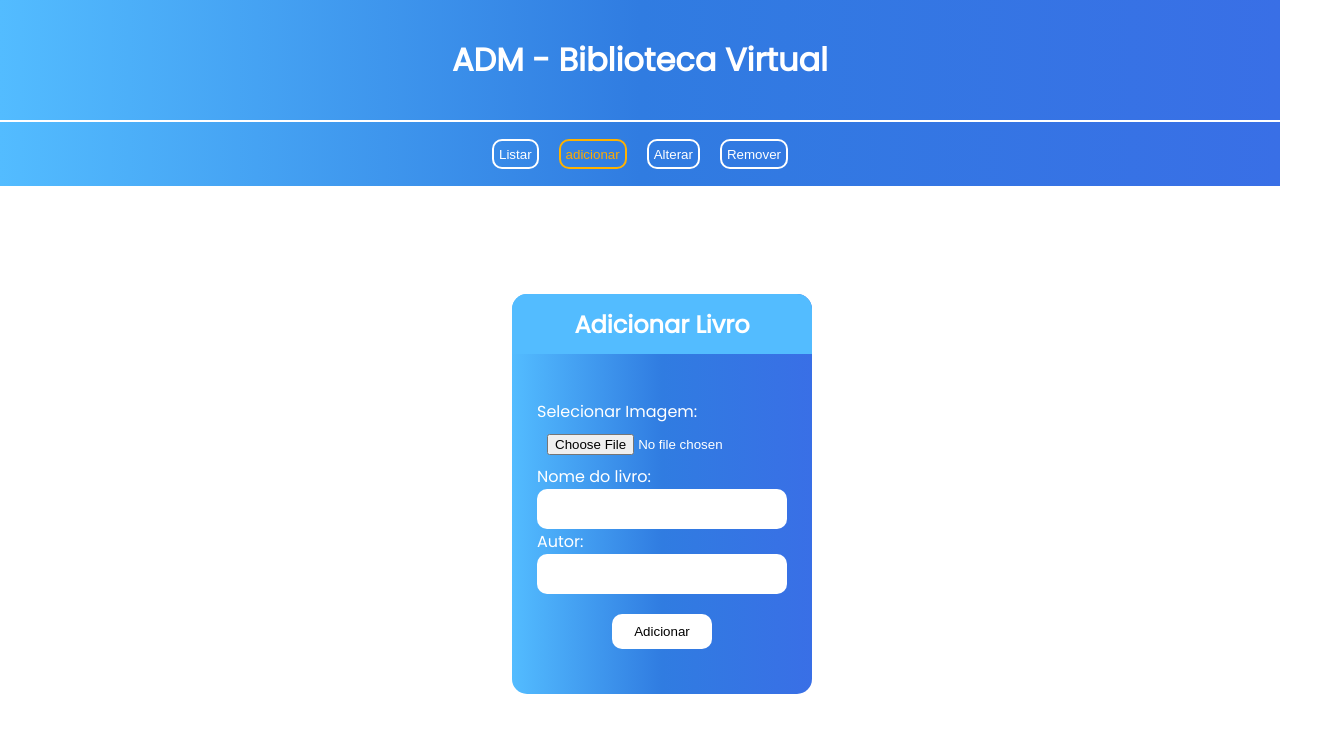
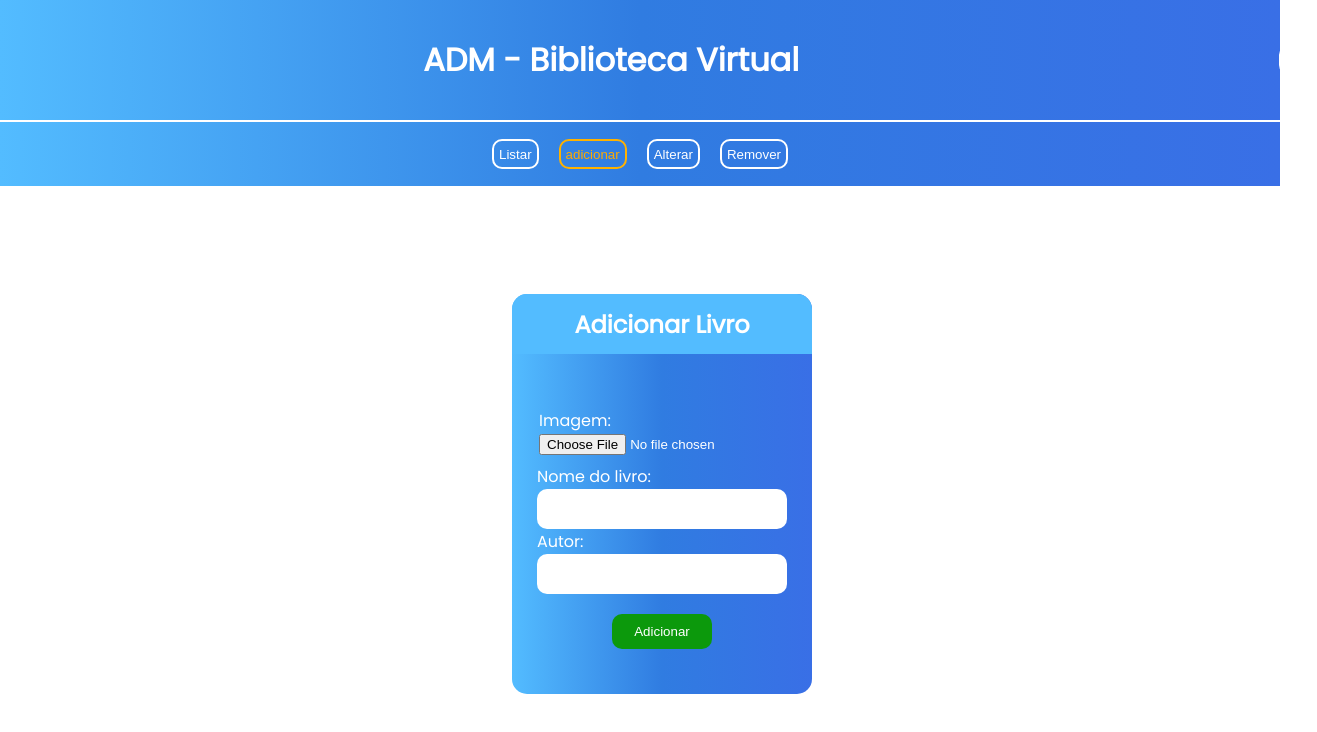
Before and after one commit to ViniciusKLima/TelaLoginPOO, a plain HTML site: page pagina-ADM/index.html in a window 1280 px wide. Both pictures are taken after a click on the button "adicionar". Shown: the whole page, 1317 px wide, since content can reach past the window. Drawn offline with Linux system fonts and the light colour scheme.

Commit message:
atualizado

```diff
--- a/pagina-ADM/css/adm.css
+++ b/pagina-ADM/css/adm.css
@@ -29,7 +29,7 @@ nav{
     height: 8vh;
 }
 
-nav button{
+nav button, .sair{
     background: none;
     border: 2px solid white;
     color: white;
@@ -41,7 +41,17 @@ nav button{
     transition: transform 0.3s ease;
 }
 
-nav button:hover{
+.sair{
+    position: relative;
+    left: 470px;
+}
+
+a{
+    color: inherit;
+    text-decoration: none;
+}
+
+nav button:hover, .sair:hover{
     transform: scale(1.1);
     color: rgb(255, 170, 0);
     border-color: rgb(255, 178, 0);
@@ -116,3 +126,35 @@ form button{
     width: 100px;
     border-radius: 10px;
 }
+
+#livroImage{
+    cursor: pointer;
+}
+
+.input-img{
+    display: flex;
+    width: 250px;
+    position: relative;
+    left: -8px;
+
+    label{
+        position: relative;
+        left: 10px;
+        top: 9px;
+    }
+}
+
+.b-add{
+    background-color: rgb(12, 153, 12);
+    color: white;
+}
+
+.b-alt{
+    background-color: rgb(228, 194, 0);
+    color: white;
+}
+
+.b-remove{
+    background-color: red;
+    color: white;
+}
--- a/pagina-ADM/index.html
+++ b/pagina-ADM/index.html
@@ -9,6 +9,8 @@
 <body>
     <header>
         <h1>ADM - Biblioteca Virtual</h1>
+
+        <button class="sair"><a href="../index.html">Sair</a></button>
     </header>
     <nav>
         <button onclick="mostrarConteudo('listar')">Listar</button>
@@ -19,9 +21,16 @@
 
     <div id="listar" class="conteudo">
         <div class="listar">
-            <form id="adicionarLivro" action="">
-                <div>
-                    <label for="livroImage">Selecionar Imagem:</label>
+
+        </div>
+    </div>
+    <div id="adicionar" class="conteudo" style="display:none">
+        <div class="adicionar">
+            <div class="titulo"><h2>Adicionar Livro</h2></div>
+
+            <form id="adicionarLivro" action="" enctype="multipart/form-data">
+                <div class="input-img">
+                    <label for="livroImage">Imagem:</label>
                     <input type="file" id="livroImage" accept="image/*">
                 </div>
                 <div>
@@ -33,30 +42,7 @@
                     <input type="text" id="livroAutor" required>
                 </div>
                 <div>
-                    <button type="submit">Adicionar</button>
-                </div>
-            </form>
-        </div>
-    </div>
-    <div id="adicionar" class="conteudo" style="display:none">
-        <div class="adicionar">
-            <div class="titulo"><h2>Adicionar Livro</h2></div>
-
-            <form id="adicionarLivro" action="" enctype="multipart/form-data">
-                <div>
-                    <label for="livroImage">Selecionar Imagem:</label>
-                    <input type="file" id="livroImage" accept="image/*">
-                </div>
-                <div>
-                    <label for="livroNome">Nome do livro:</label>
-                    <input type="text" id="livroNome" required>
-                </div>
-                <div>
-                    <label for="livroAutor">Autor:</label>
-                    <input type="text" id="livroAutor" required>
-                </div>
-                <div>
-                    <button type="submit">Adicionar</button>
+                    <button class="b-add" type="submit">Adicionar</button>
                 </div>
             </form>
         </div>
@@ -66,7 +52,7 @@
             <div class="titulo"><h2>Alterar Livro</h2></div>
 
             <form id="alterarLivro" action="" enctype="multipart/form-data">
-                <div>
+                <div class="input-img">
                     <label for="livroImage">Selecionar Imagem:</label>
                     <input type="file" id="livroImage" accept="image/*">
                 </div>
@@ -83,7 +69,7 @@
                     <input type="text" id="livroAutor" required>
                 </div>
                 <div>
-                    <button type="submit">Alterar</button>
+                    <button class="b-alt" type="submit">Alterar</button>
                 </div>
             </form>
         </div>
@@ -102,7 +88,7 @@
                     <input type="text" id="livroNome" required>
                 </div>
                 <div>
-                    <button type="submit">Remover</button>
+                    <button class="b-remove" type="submit">Remover</button>
                 </div>
             </form>
         </div>
```
